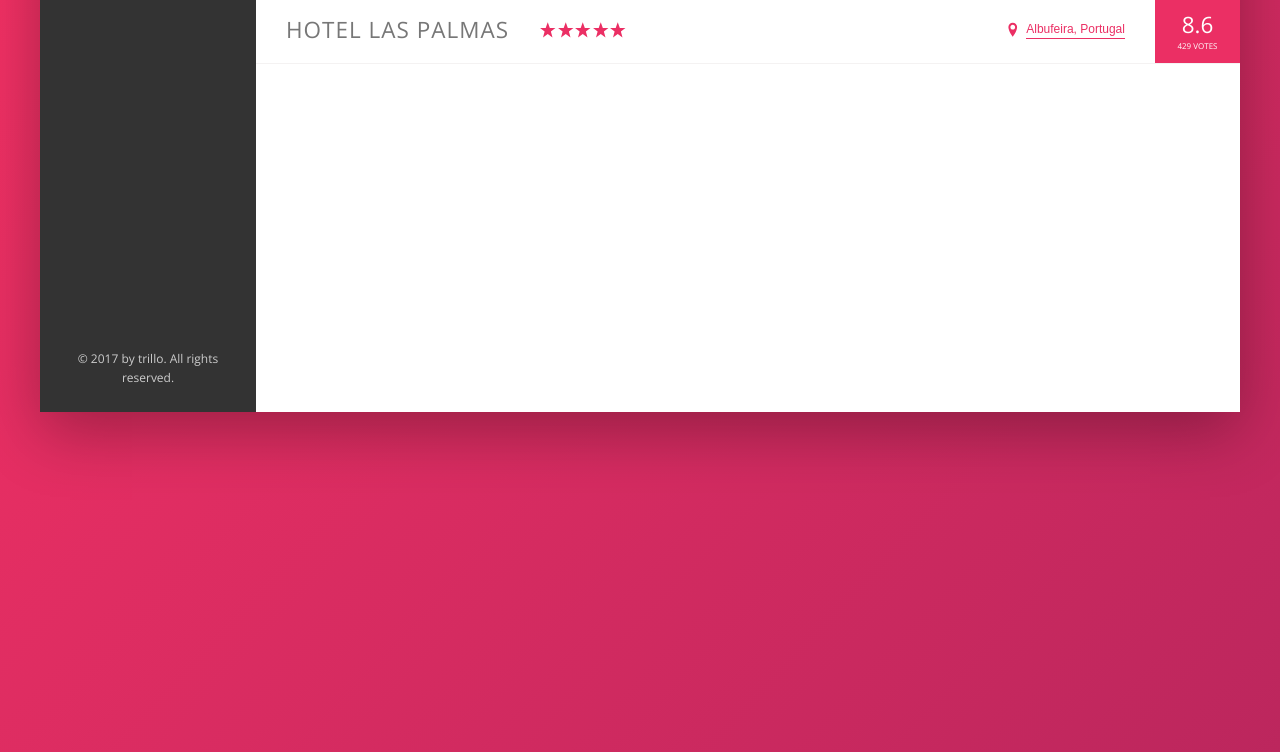
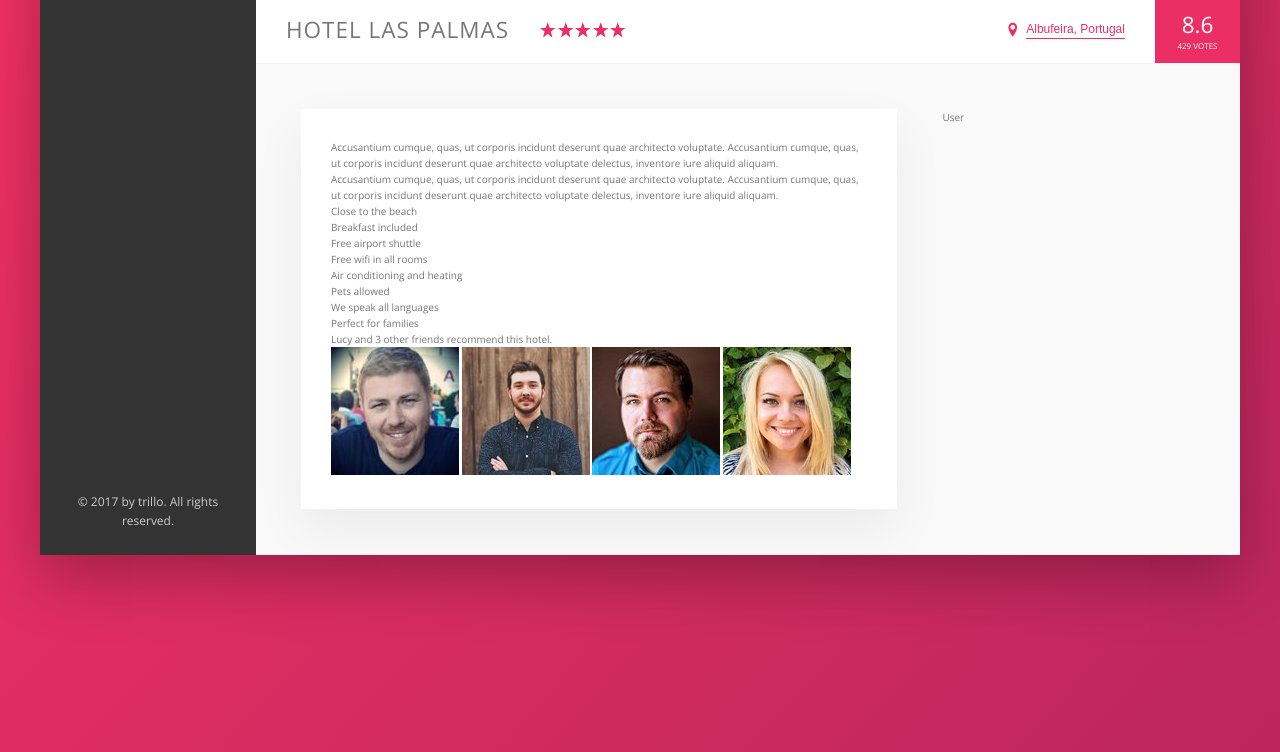
Before and after one commit to Kozlvign/Project-1, a website: page index.html in a window 1280 px wide. Shown: the part 539-1291 px from the top of the page. Drawn offline with nearby package versions, Linux system fonts and the light colour scheme.

Commit message:
Finishing the overview

```diff
--- a/img/text.txt
+++ b/img/text.txt
@@ -1,8 +1,6 @@
 DESCRIPTION TEXT
 
-Lorem ipsum dolor sit amet, consectetur adipisicing elit. Animi nisi dignissimos debitis ratione sapiente saepe. Accusantium cumque, quas, ut corporis incidunt deserunt quae architecto voluptate.
-
-Accusantium cumque, quas, ut corporis incidunt deserunt quae architecto voluptate delectus, inventore iure aliquid aliquam.
+Lorem ipsum dolor sit amet, consectetur adipisicing elit. Animi nisi dignissimos debitis ratione sapiente saepe. Accusantium cumque, quas, ut corporis incidunt deserunt quae architecto voluptate. Accusantium cumque, quas, ut corporis incidunt deserunt quae architecto voluptate delectus, inventore iure aliquid aliquam.
 
 
 
--- a/index.html
+++ b/index.html
@@ -128,6 +128,40 @@
                             <div class="overview__rating-count">429 votes</div>
                         </div>
                     </div>
+                    <div class="detail">
+                        <div class="description">
+                            <p class="paragraph">
+                                Accusantium cumque, quas, ut corporis incidunt deserunt quae architecto voluptate. Accusantium cumque, quas, ut corporis incidunt deserunt quae architecto voluptate delectus, inventore iure aliquid aliquam.
+                            </p>
+                            <p class="paragraph">
+                                Accusantium cumque, quas, ut corporis incidunt deserunt quae architecto voluptate. Accusantium cumque, quas, ut corporis incidunt deserunt quae architecto voluptate delectus, inventore iure aliquid aliquam.
+                            </p>
+                            <ul class="list">
+                                <li class="list__item">Close to the beach</li>
+                                <li class="list__item">Breakfast included</li>
+                                <li class="list__item">Free airport shuttle</li>
+                                <li class="list__item">Free wifi in all rooms</li>
+                                <li class="list__item">Air conditioning and heating</li>
+                                <li class="list__item">Pets allowed</li>
+                                <li class="list__item">We speak all languages</li>
+                                <li class="list__item">Perfect for families</li>
+                            </ul>
+                            <div class="recommend">
+                                <p class="recommend__count">
+                                    Lucy and 3 other friends recommend this hotel.
+                                </p>
+                                <div class="recommend__friends">
+                                    <img src="img/user-3.jpg" alt="Friend 1" class="recommend__photo">
+                                    <img src="img/user-4.jpg" alt="Friend 2" class="recommend__photo">
+                                    <img src="img/user-5.jpg" alt="Friend 3" class="recommend__photo">
+                                    <img src="img/user-6.jpg" alt="Friend 4" class="recommend__photo">
+                                </div>
+                            </div>
+                        </div>
+                        <div class="user-reviews">
+                            User
+                        </div>
+                    </div>
                 </main>
             </div>
         </div>
--- a/sass/_base.scss
+++ b/sass/_base.scss
@@ -11,6 +11,7 @@ Grey dark 2: #777
 Grey dark 3: #999
 
 */
+
 $--color-primary: #eb2f64;
 $--color-primary-light: #FF3366;
 $--color-primary-dark: #BA265D;
@@ -25,6 +26,10 @@ $--grey-dark-2: #777;
 $--grey-dark-3: #999;
 
 $--shadow-dark: 0 2rem 6rem rgba(0,0,0,.3);
+$--shadow-light: 0 2rem 5rem rgba(10, 5, 5, 0.06);
+
+$--line: 1px solid $--grey-light-2;
+
 
 :root {
     --color-primary: #{$--color-primary};
@@ -41,6 +46,10 @@ $--shadow-dark: 0 2rem 6rem rgba(0,0,0,.3);
     --grey-dark-3: #{$--grey-dark-3};
 
     --shadow-dark: #{$--shadow-dark};
+    --shadow-light: #{$--shadow-light};
+
+    --line: #{$--line};
+
 
 }
 
--- a/sass/_components.scss
+++ b/sass/_components.scss
@@ -199,7 +199,7 @@
 .overview {
     display: flex;
     align-items: center;
-    border-bottom: 1px solid $--grey-light-2;
+    border-bottom: $--line;
 
 
     &__heading {
@@ -287,8 +287,8 @@
     }
 
     50% {
-        transform: scale(1.05);
-        box-shadow: 0 1rem 4rem rgba(0,0,0,.25);
+        transform: scale(1.10);
+        //box-shadow: 0 1rem 4rem rgba(0,0,0,.25);
     }
 
     100% {
--- a/sass/_layout.scss
+++ b/sass/_layout.scss
@@ -11,7 +11,7 @@
     font-size: 1.4rem;
     height: 7rem;
     background-color: #fff;
-    border-bottom: 1px solid $--grey-light-2;
+    border-bottom: $--line;
 
     display: flex;
     justify-content: space-between;
@@ -33,7 +33,25 @@
 
 .hotel-view {
     background-color: #fff;
-    height: 80rem;
 
     flex: 1;
 }
+
+.detail {
+    display: flex;
+    padding: 4.5rem;
+    background-color: $--grey-light-1;
+    border-bottom: $--line;
+}
+
+.description {
+    background-color: #fff;
+    box-shadow: $--shadow-light;
+    padding: 3rem;
+    flex: 0 0 60%;
+    margin-right: 4.5rem;
+}
+
+.user-reviews {
+    flex: 1;
+}
```
Also changed, not shown: css/style.css.
